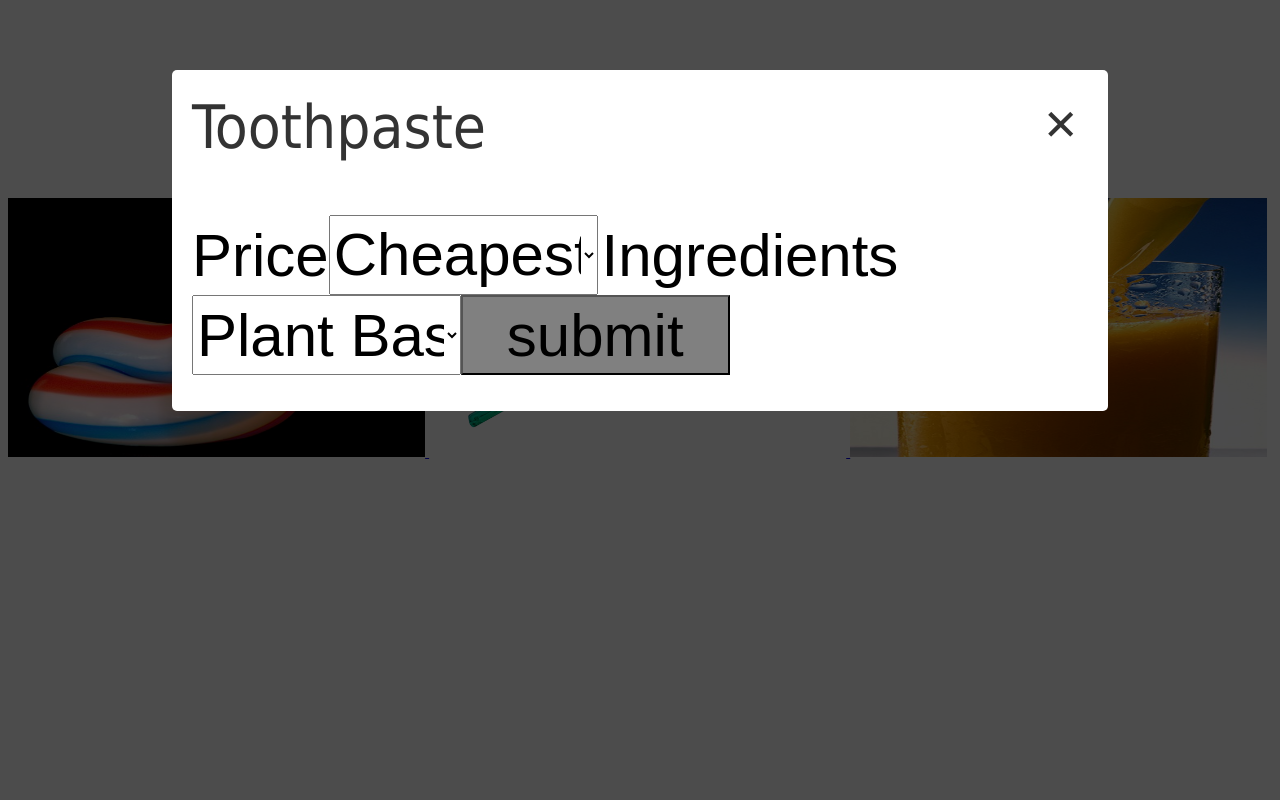
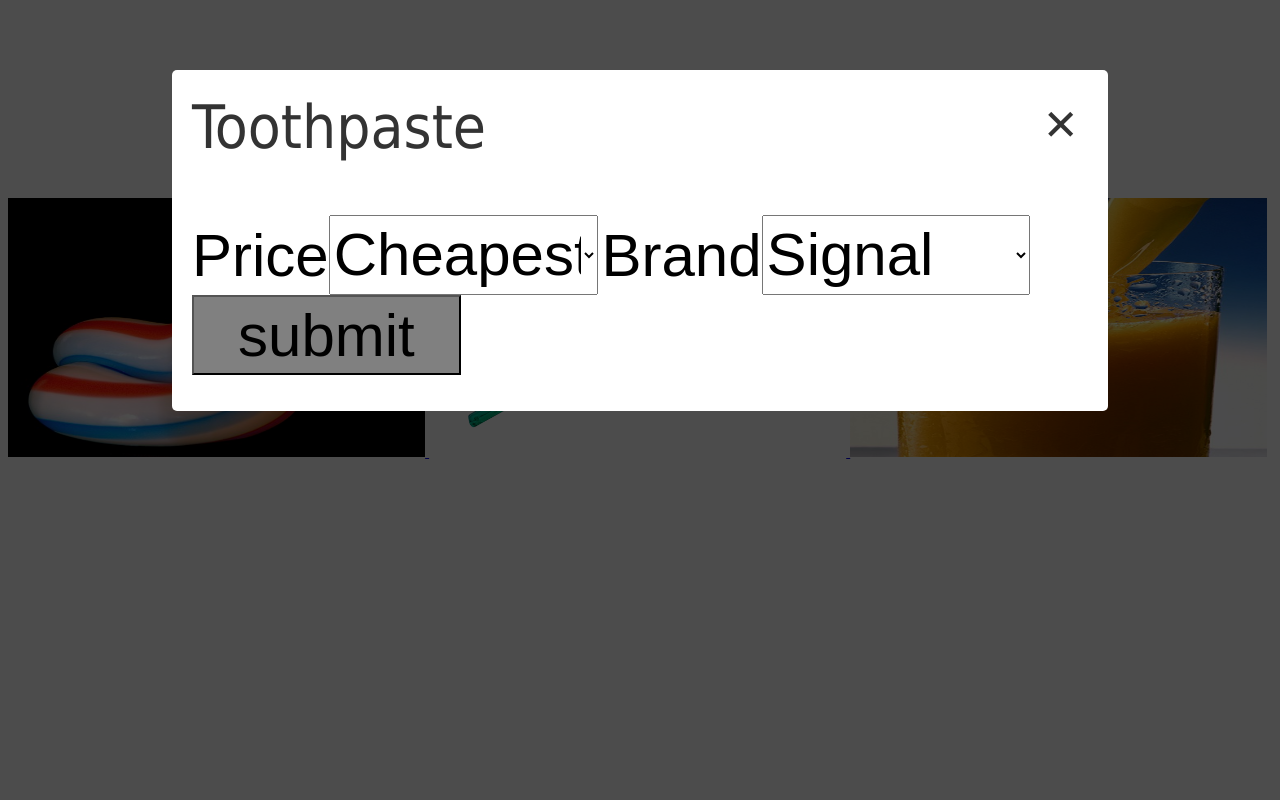
Before and after one commit to Tigul/pepper_tablet_app, a Flask app: page / in a window 1280 px wide, after a click that opens the changed part. Run offline with Flask 2, Linux system fonts and the light colour scheme.

Commit message:
adjusted propertiesx

```diff
--- a/templates/index_grid.html
+++ b/templates/index_grid.html
@@ -15,7 +15,7 @@
 
       <form action="/toothpaste" method="Post" id="toothpaste">
         <label for="price">Price</label><select id="price" name="price" form="toothpaste"><option value="cheapest">Cheapest</option><option value="highest">highest</option></select>
-        <label for="ingredients">Ingredients</label><select id="ingredients" name="ingredients" form="toothpaste"><option value="plant">Plant Based</option><option value="sls">SLS Free</option>
+        <label for="ingredients">Brand</label><select id="brand" name="brand" form="toothpaste"><option value="signal">Signal</option><option value="blend-a-med">Blend a Med</option>
         <input type="submit" value="submit"/>
       </form>
 
```
Also changed, not shown: static/images/vis.jpg.
